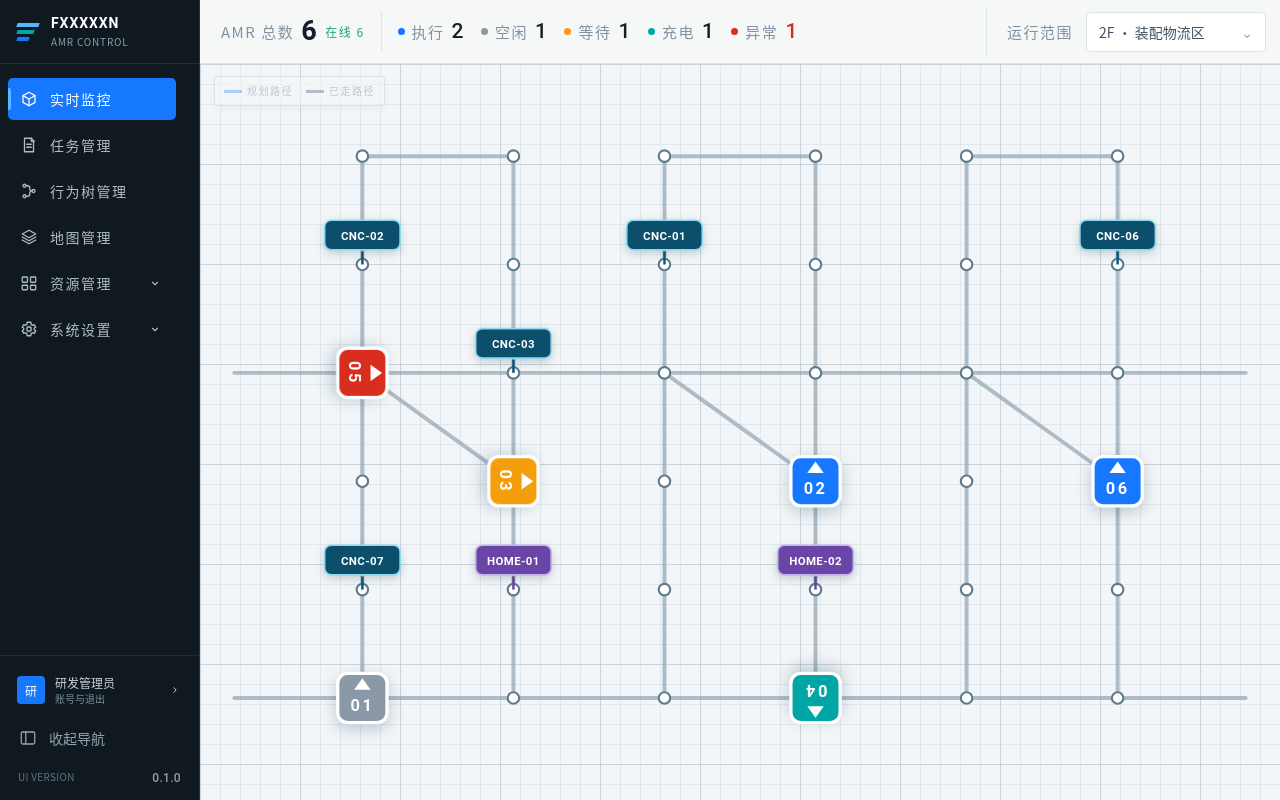
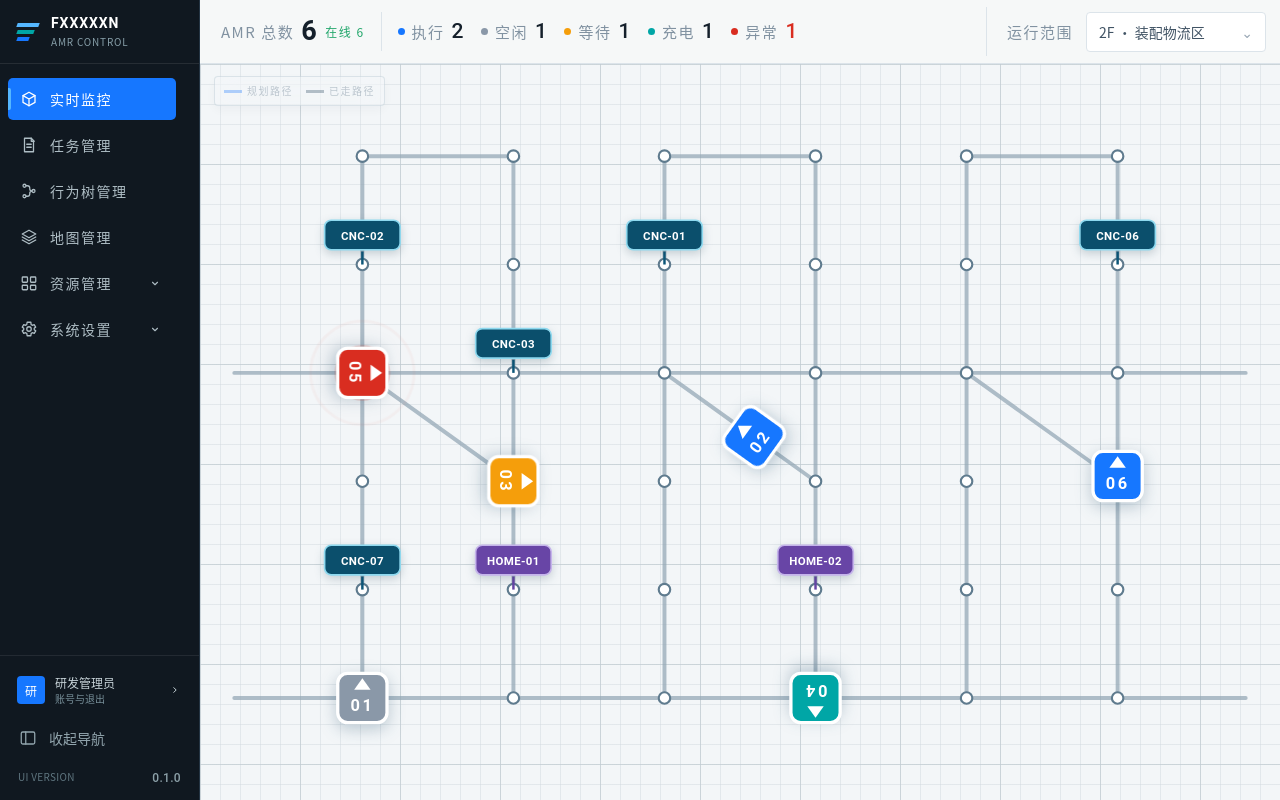
Before and after one commit to zhanzhikai611-del/AMR_V2, a Vue app: page / in a window 1280 px wide. Built offline with nearby package versions, Linux system fonts and the light colour scheme.

Commit message:
feat: simulate live AMR route movement

```diff
--- a/mock/data/operations.ts
+++ b/mock/data/operations.ts
@@ -136,8 +136,8 @@ export const twinSnapshot: TwinSnapshot = {
         { id: 'e1', time: '10:45:08', label: 'CNC-06 上抛半成品转运请求', type: 'task' },
         { id: 'e2', time: '10:45:22', label: 'AMR-06 接受任务', type: 'task' },
       ],
-      plannedPath: 'M426 356V290H610V158',
-      traveledPath: 'M426 356V290H610',
+      plannedPath: 'M426 356V422H610V158',
+      traveledPath: 'M426 356V422H610V290',
     },
   ],
   amrs: [
--- a/src/features/digital-twin/DigitalTwinMap.vue
+++ b/src/features/digital-twin/DigitalTwinMap.vue
@@ -10,6 +10,7 @@ const props = defineProps<{
   selectedAmrId: string | null
   selectedTaskId: string | null
   inspectorOpen: boolean
+  routeProgress: Record<string, number>
 }>()
 
 const emit = defineEmits<{ selectAmr: [id: string] }>()
@@ -20,10 +21,10 @@ let dragOrigin = { x: 0, y: 0 }
 let panOrigin = { x: 0, y: 0 }
 
 const networkNodes = computed(() => props.topology.columns.flatMap((x, column) => props.topology.rows.map((y, row) => ({ x, y, id: `P-${String(column * props.topology.rows.length + row + 1).padStart(2, '0')}` }))))
-const selectedTask = computed(() => props.tasks.find((task) => task.id === props.selectedTaskId))
 const selectedAmr = computed(() => props.amrs.find((amr) => amr.id === props.selectedAmrId))
-const selectedRoute = computed(() => selectedTask.value?.plannedPath)
-const selectedTraveledRoute = computed(() => selectedTask.value?.traveledPath)
+const visibleRouteTasks = computed(() => props.selectedTaskId
+  ? props.tasks.filter(task => task.id === props.selectedTaskId && task.amrId && task.plannedPath)
+  : [])
 const selectedServiceResources = computed(() => new Set([...(selectedAmr.value?.serviceDevices ?? []), ...(selectedAmr.value?.serviceStations ?? [])]))
 const visibleResources = computed(() => props.resources.filter((resource) => resource.type === 'machine' || resource.type === 'home'))
 
@@ -87,9 +88,12 @@ function endPan(event: PointerEvent) {
 
         <g class="logic-network-nodes"><circle v-for="node in networkNodes" :key="node.id" :cx="node.x" :cy="node.y" r="3.5"/></g>
 
-        <g v-if="selectedRoute" class="selected-route-layer">
-          <path class="route-planned" :d="selectedRoute"/>
-          <path v-if="selectedTraveledRoute" class="route-traveled" :d="selectedTraveledRoute"/>
+        <g class="selected-route-layer simulation-route-layer">
+          <g v-for="task in visibleRouteTasks" :key="task.id" class="selected">
+            <path class="route-planned" :d="task.plannedPath"/>
+            <path v-if="task.status === '运行中'" class="route-traveled" :d="task.plannedPath" pathLength="1" :style="{ strokeDasharray: `${routeProgress[task.id] ?? 0} 1` }"/>
+            <path v-else-if="task.traveledPath" class="route-traveled route-traveled-static" :d="task.traveledPath"/>
+          </g>
         </g>
 
         <g class="logic-resource-layer">
@@ -100,7 +104,7 @@ function endPan(event: PointerEvent) {
 
         <g class="amr-layer">
           <g v-for="amr in amrs" :key="amr.id" :transform="`translate(${amr.position.x} ${amr.position.y}) rotate(${amr.heading})`" :class="['map-amr', amr.tone, { selected: selectedAmrId === amr.id, muted: selectedAmrId && selectedAmrId !== amr.id }]" role="button" tabindex="0" :aria-label="`${amr.id}，${amr.status}`" @click="emit('selectAmr', amr.id)" @keydown.enter="emit('selectAmr', amr.id)">
-            <circle class="selection-ring" r="22"/><rect x="-15" y="-15" width="30" height="30" rx="6"/><path class="amr-heading" d="M0-12L5-5H-5Z"/><text class="amr-id" y="8">{{ amr.id.slice(-2) }}</text>
+            <circle v-if="amr.tone === 'fault'" class="fault-pulse fault-pulse-one" r="22"/><circle v-if="amr.tone === 'fault'" class="fault-pulse fault-pulse-two" r="22"/><circle class="selection-ring" r="22"/><rect x="-15" y="-15" width="30" height="30" rx="6"/><path class="amr-heading" d="M0-12L5-5H-5Z"/><text class="amr-id" y="8">{{ amr.id.slice(-2) }}</text>
           </g>
         </g>
       </svg>
--- /dev/null
+++ b/src/features/digital-twin/useTwinSimulation.ts
@@ -0,0 +1,49 @@
+import { computed, onBeforeUnmount, onMounted, ref, toValue, type MaybeRefOrGetter } from 'vue'
+import type { Amr, Task } from '../../types/domain'
+
+const CYCLE_MS = 22000
+const MOVE_RATIO = 0.92
+const FRAME_INTERVAL = 1000 / 30
+
+export function useTwinSimulation(amrsSource:MaybeRefOrGetter<Amr[]>,tasksSource:MaybeRefOrGetter<Task[]>) {
+  const elapsed = ref(0)
+  const reduceMotion = ref(false)
+  let animationFrame = 0
+  let startedAt = 0
+  let lastFrame = 0
+  const pathCache = new Map<string,SVGPathElement>()
+
+  function geometry(pathData:string) {
+    let path=pathCache.get(pathData)
+    if(!path){path=document.createElementNS('http://www.w3.org/2000/svg','path');path.setAttribute('d',pathData);pathCache.set(pathData,path)}
+    return path
+  }
+  function frame(time:number){
+    if(!startedAt)startedAt=time
+    if(time-lastFrame>=FRAME_INTERVAL){elapsed.value=time-startedAt;lastFrame=time}
+    animationFrame=requestAnimationFrame(frame)
+  }
+  const progressFor=(amr:Amr,task:Task)=>{
+    if(reduceMotion.value||amr.status!=='执行中'||task.status!=='运行中'||!task.plannedPath)return 0
+    const offset=Number(amr.id.slice(-2))*1700
+    const cycle=((elapsed.value+offset)%CYCLE_MS)/CYCLE_MS
+    return Math.min(cycle/MOVE_RATIO,1)
+  }
+  const routeProgress=computed<Record<string,number>>(()=>{
+    const tasks=toValue(tasksSource),amrs=toValue(amrsSource);const result:Record<string,number>={}
+    for(const task of tasks){const amr=amrs.find(item=>item.id===task.amrId);if(amr&&task.status==='运行中')result[task.id]=progressFor(amr,task)}
+    return result
+  })
+  const displayAmrs=computed(()=>{
+    const tasks=toValue(tasksSource)
+    return toValue(amrsSource).map(amr=>{
+      const task=tasks.find(item=>item.id===amr.taskId)
+      if(!task||amr.status!=='执行中'||task.status!=='运行中'||!task.plannedPath||reduceMotion.value)return amr
+      const progress=routeProgress.value[task.id]??0;const path=geometry(task.plannedPath);const length=path.getTotalLength();const current=path.getPointAtLength(length*progress);const next=path.getPointAtLength(Math.min(length,length*progress+1));const heading=Math.atan2(next.y-current.y,next.x-current.x)*180/Math.PI+90
+      return {...amr,position:{x:current.x,y:current.y},heading}
+    })
+  })
+  onMounted(()=>{reduceMotion.value=window.matchMedia('(prefers-reduced-motion: reduce)').matches;if(!reduceMotion.value)animationFrame=requestAnimationFrame(frame)})
+  onBeforeUnmount(()=>cancelAnimationFrame(animationFrame))
+  return {displayAmrs,routeProgress}
+}
--- a/src/views/DigitalTwinView.vue
+++ b/src/views/DigitalTwinView.vue
@@ -1,12 +1,17 @@
 <script setup lang="ts">
-import { onMounted, ref } from 'vue'
+import { computed, onMounted, ref } from 'vue'
 import DigitalTwinMap from '../features/digital-twin/DigitalTwinMap.vue'
 import FleetStatusRail from '../features/digital-twin/FleetStatusRail.vue'
 import ObjectInspector from '../features/digital-twin/ObjectInspector.vue'
 import { useMonitorContextStore } from '../stores/monitor-context'
+import { useTwinSimulation } from '../features/digital-twin/useTwinSimulation'
 
 const monitor = useMonitorContextStore()
 const inspectorCollapsed = ref(false)
+const sourceAmrs = computed(() => monitor.snapshot?.amrs ?? [])
+const sourceTasks = computed(() => monitor.snapshot?.tasks ?? [])
+const { displayAmrs, routeProgress } = useTwinSimulation(sourceAmrs, sourceTasks)
+const selectedDisplayAmr = computed(() => displayAmrs.value.find(amr => amr.id === monitor.selectedAmrId) ?? null)
 
 function selectAmr(id: string) {
   monitor.selectAmr(id)
@@ -28,20 +33,21 @@ onMounted(() => { if (!monitor.snapshot) void monitor.loadSnapshot() })
       <FleetStatusRail :snapshot="monitor.snapshot" />
       <div class="twin-stage" :class="{ inspecting: monitor.selectedAmrId || monitor.selectedTaskId, 'inspector-collapsed': inspectorCollapsed }">
         <DigitalTwinMap
-          :amrs="monitor.snapshot.amrs"
+          :amrs="displayAmrs"
           :resources="monitor.snapshot.resources"
           :tasks="monitor.snapshot.tasks"
           :topology="monitor.snapshot.topology"
           :selected-amr-id="monitor.selectedAmrId"
           :selected-task-id="monitor.selectedTaskId"
           :inspector-open="Boolean((monitor.selectedAmrId || monitor.selectedTaskId) && !inspectorCollapsed)"
+          :route-progress="routeProgress"
           @select-amr="selectAmr"
         />
         <Transition name="inspector">
           <ObjectInspector
             v-if="(monitor.selectedAmrId || monitor.selectedTaskId) && !inspectorCollapsed"
             :task="monitor.selectedTask"
-            :amr="monitor.selectedAmr"
+            :amr="selectedDisplayAmr"
             @collapse="inspectorCollapsed = true"
             @close="closeInspector"
           />
```
Also changed, not shown: Doc/技术架构.md (+2 -0 lines), Doc/需求说明.md (+4 -2 lines), src/styles/main.css (+6 -0 lines).
